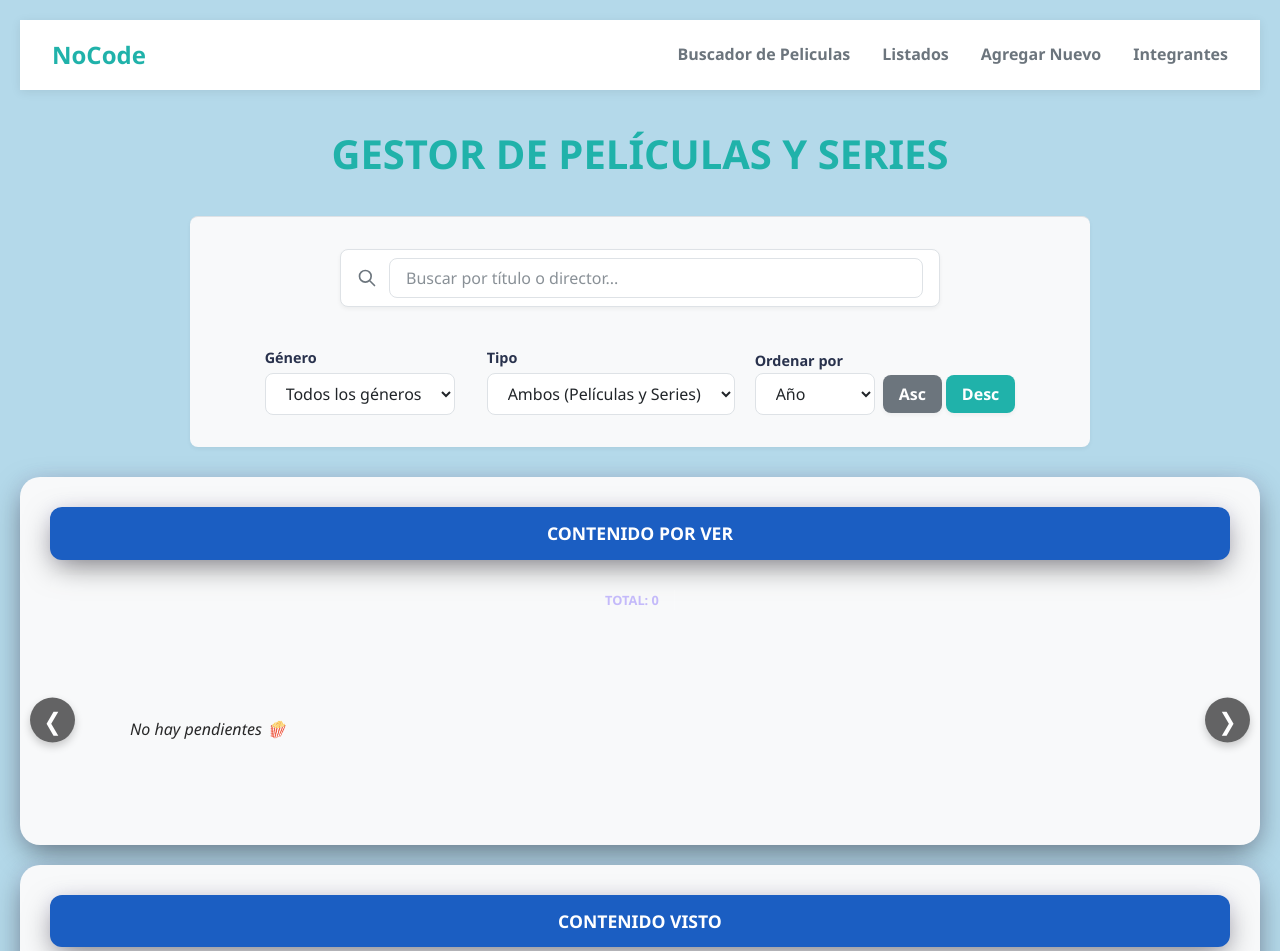
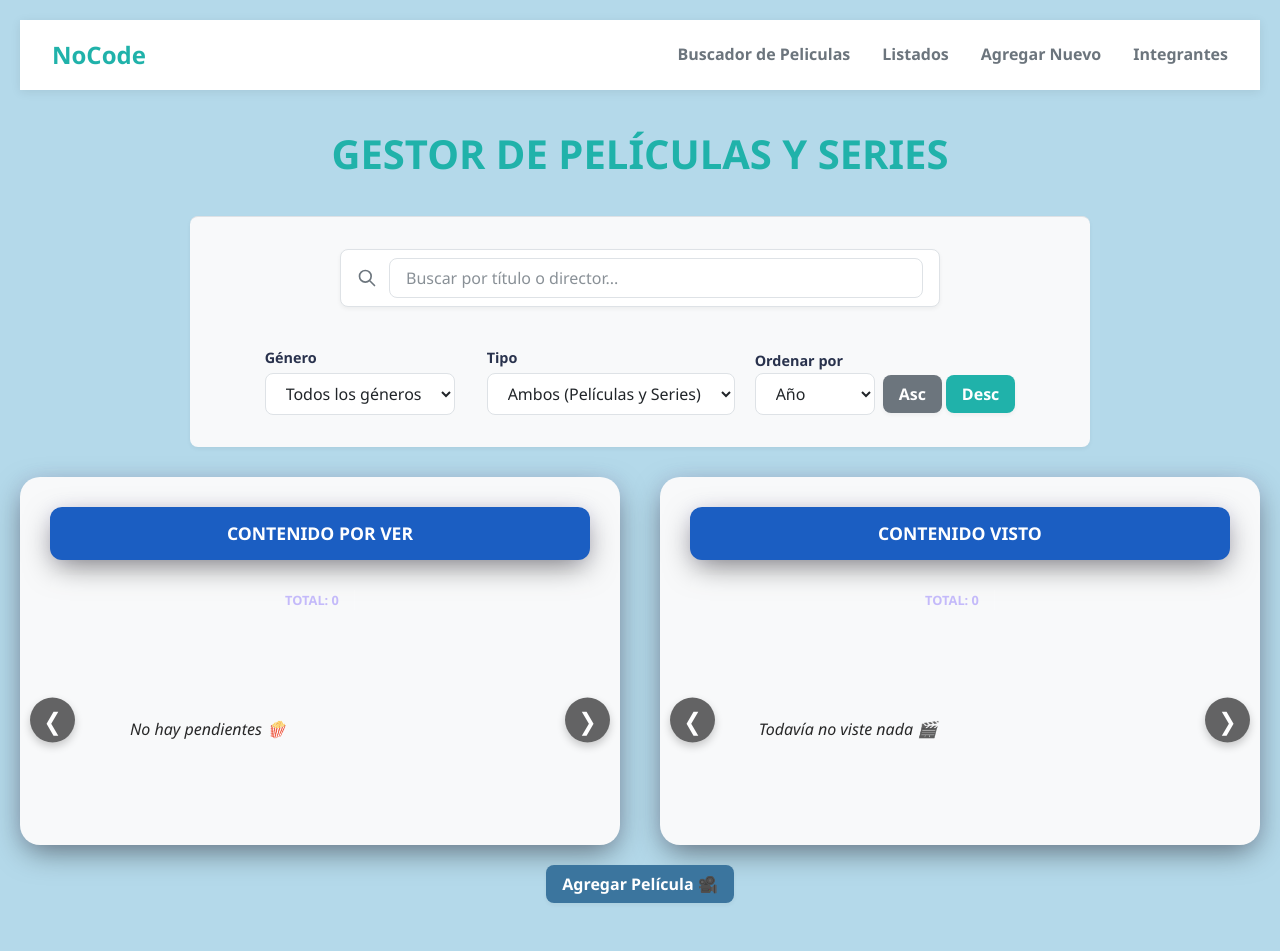
Before and after one commit to DanielaOnatibia/TP1-de-PWA, a React (Vite) app: page / in a window 1280 px wide. Shown: the top 951 px of the page. Built offline with nearby package versions, Linux system fonts and the light colour scheme.

Commit message:
Fix: Arreglos en el contenedor

```diff
--- a/src/Pages/Home/Home.jsx
+++ b/src/Pages/Home/Home.jsx
@@ -238,7 +238,7 @@ export function Home() {
       </section>
 
       {/* DASHBOARD DE LISTAS */}
-      <div id="listados" lassName={styles.dashboardListas}>
+      <div id="listados" className={styles.dashboardListas}>
         {/* COLUMNA 1: POR VER */}
         <section className={styles.columna}>
           <div className={styles.headerListaPorVer}>
@@ -364,13 +364,13 @@ export function Home() {
             )}
           </Carrusel>
         </section>
+      </div>
       <div className={styles.contenedorBotonAgregarPelicula}>
         <Button
           texto="Agregar Película 🎥"
           color="#3b759e"
           onClick={agregarPelicula}
         />
-        </div>
       </div>
 
       {/* FORMULARIO Y BOTONES */}
```
Lines whose indentation alone changed are shown as unchanged.
